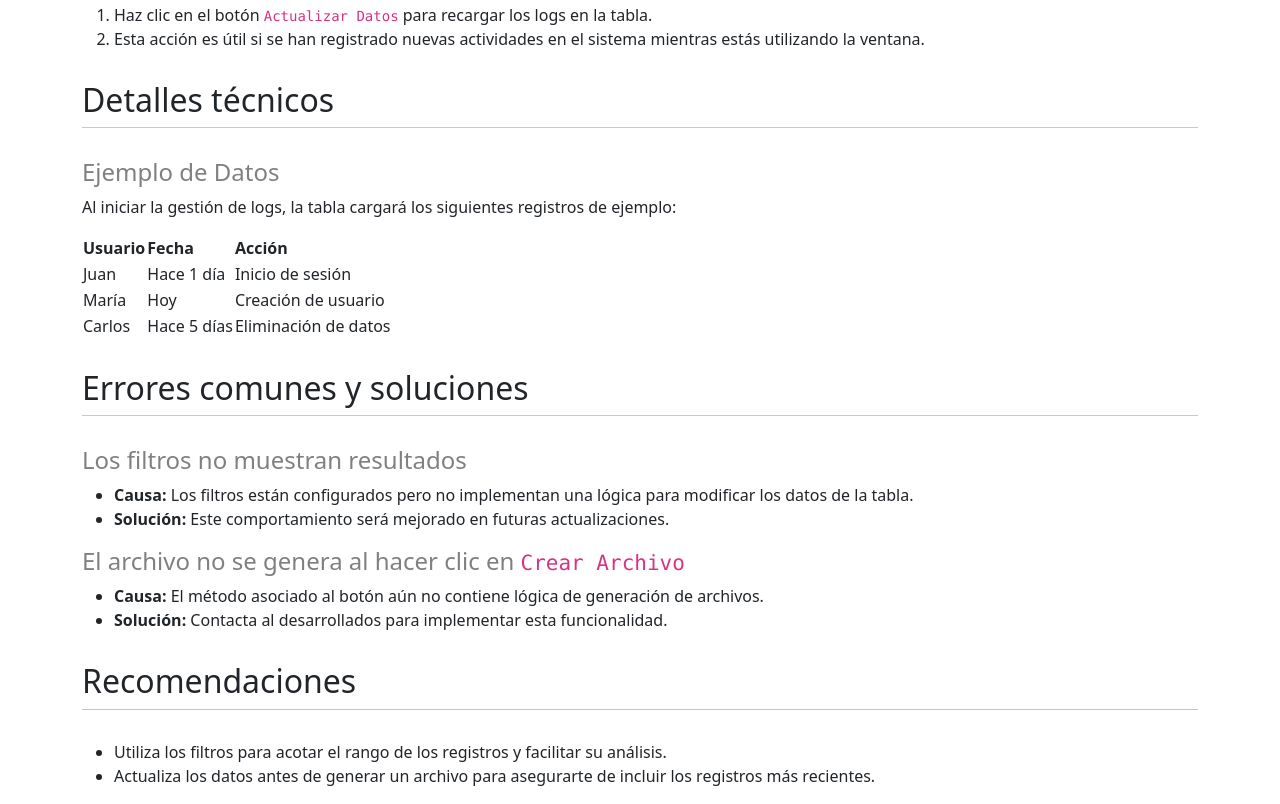
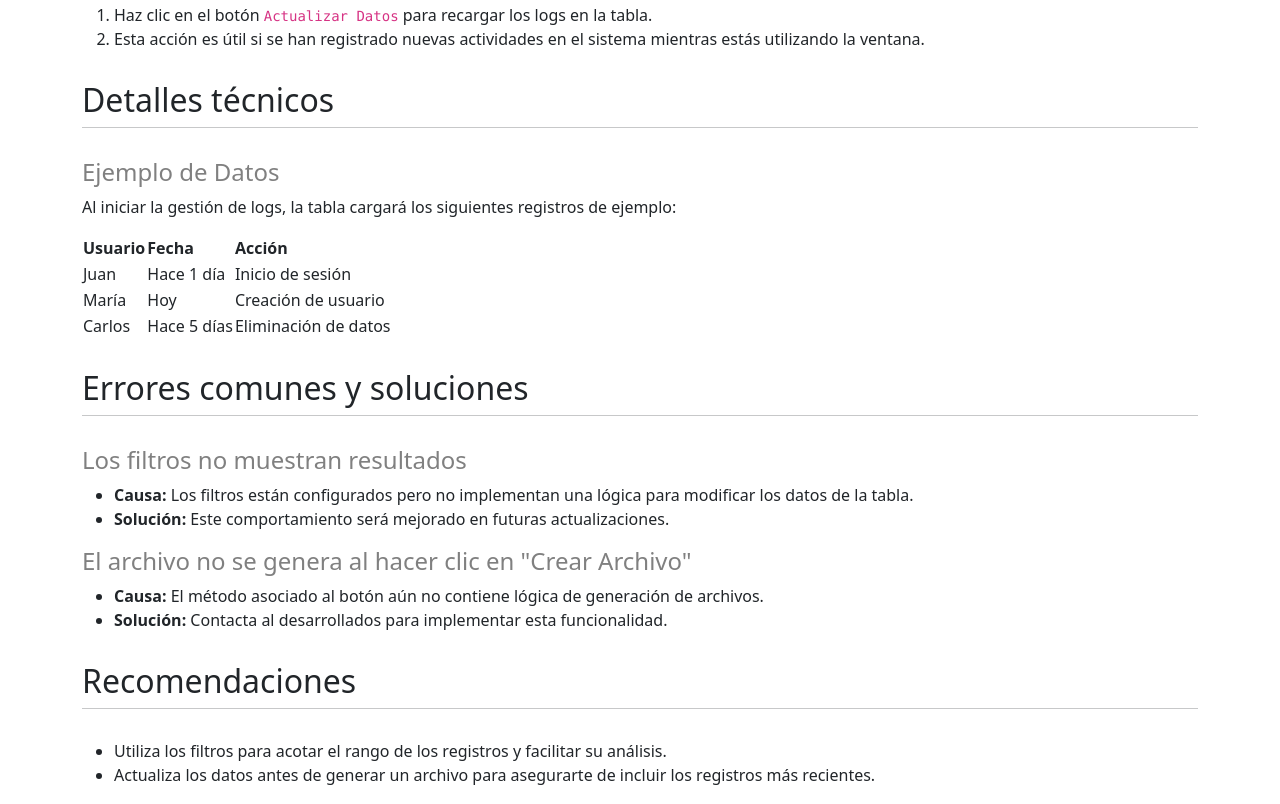
Before and after one commit to P56289/P56289.github.io, a plain HTML site: page es/gestion-logs.html in a window 1280 px wide. Shown: the part 1656-2460 px from the top of the page. Drawn offline with nearby package versions, Linux system fonts and the light colour scheme.

Commit message:
Arreglar titulo

```diff
--- a/es/gestion-logs.html
+++ b/es/gestion-logs.html
@@ -148,7 +148,7 @@
             </ul>
 
 
-            <h3>El archivo no se genera al hacer clic en <code>Crear Archivo</code></h3>
+            <h3>El archivo no se genera al hacer clic en "Crear Archivo"</h3>
             <ul class="lista-des">
                 <li><b>Causa:</b> El método asociado al botón aún no contiene lógica de generación de archivos.</li>
                 <li><b>Solución:</b> Contacta al desarrollados para implementar esta funcionalidad.</li>
```
